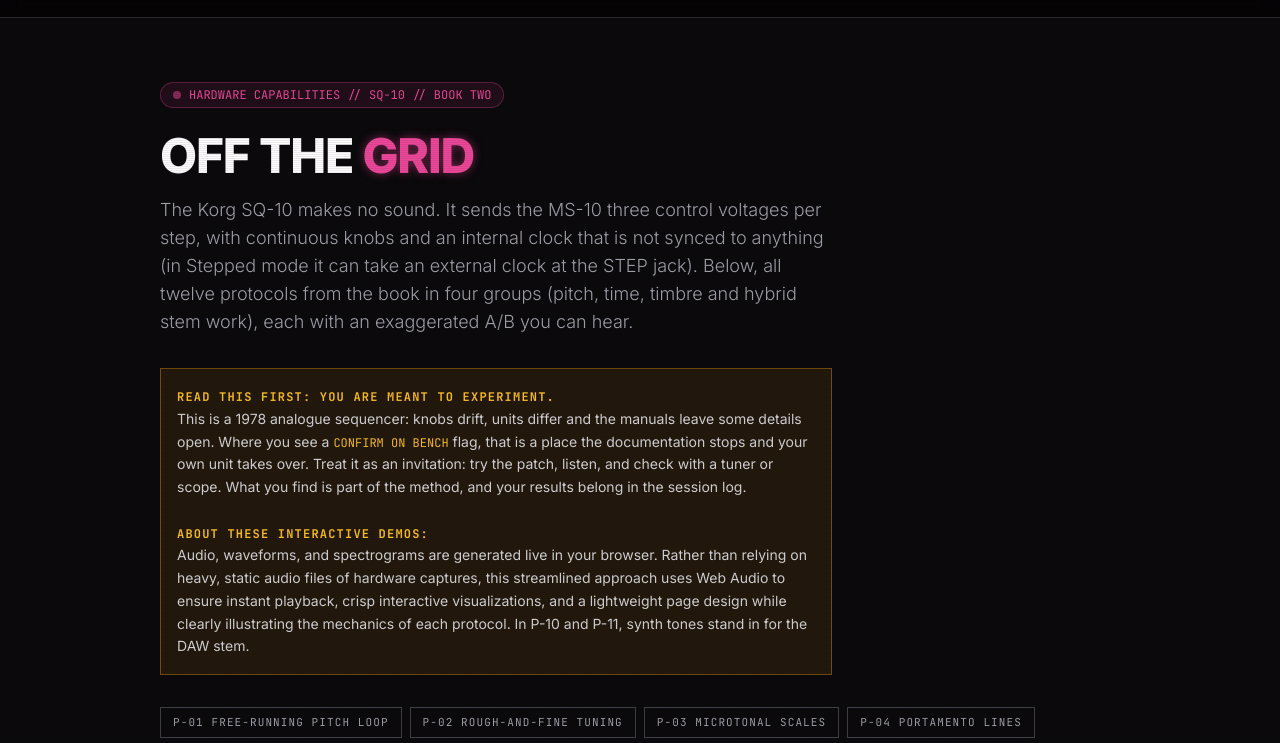
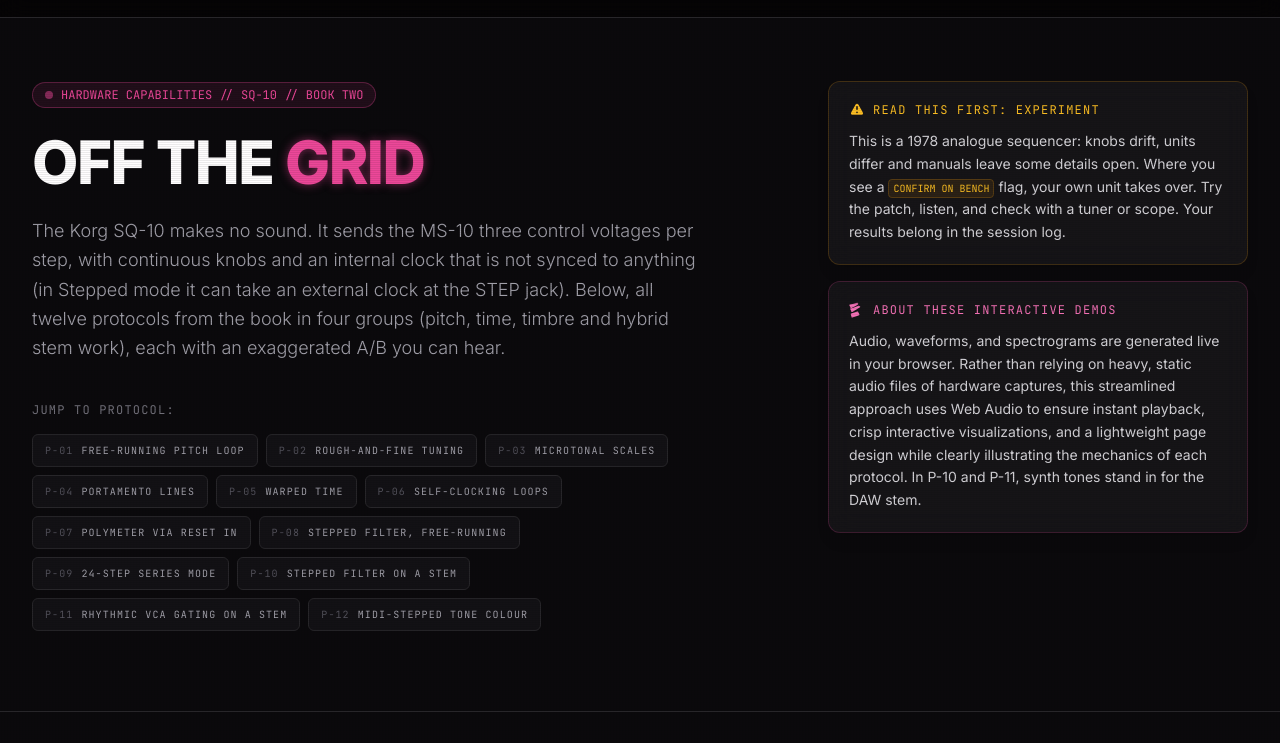
Before and after one commit to josev2046/VOLTAGE-WAVE, a plain HTML site: page off_the_grid.html in a window 1280 px wide. Shown: the part 47-790 px from the top of the page. Drawn offline with nearby package versions, Linux system fonts and the light colour scheme.

Commit message:
Update off_the_grid.html

```diff
--- a/off_the_grid.html
+++ b/off_the_grid.html
@@ -29,22 +29,51 @@
 <a href="index.html" class="font-mono text-sm text-zinc-400 hover:text-pink-500 transition-colors">← RETURN</a>
 </div></div></nav>
 
-<section class="relative pt-32 pb-16 overflow-hidden border-b border-zinc-800 bg-[#0a0a0c]">
+<section class="relative pt-32 pb-20 overflow-hidden border-b border-zinc-800 bg-[#0a0a0c]">
 <div class="absolute inset-0 bg-synth-grid pointer-events-none [mask-image:linear-gradient(to_bottom,white,transparent)] -z-10"></div>
-<div class="max-w-5xl mx-auto px-4 sm:px-6 lg:px-8 relative z-10">
-<div class="inline-flex items-center gap-2 px-3 py-1 rounded-full border border-pink-500/30 bg-pink-500/10 text-pink-500 font-mono text-xs mb-6"><span class="w-2 h-2 rounded-full bg-pink-500 animate-pulse"></span>HARDWARE CAPABILITIES // SQ-10 // BOOK TWO</div>
-<h1 class="text-4xl sm:text-5xl font-extrabold text-white tracking-tight mb-4 uppercase">Off the <span class="text-pink-500 glow-text">Grid</span></h1>
-<p class="text-lg text-zinc-400 max-w-2xl font-light mb-8">The Korg SQ-10 makes no sound. It sends the MS-10 three control voltages per step, with continuous knobs and an internal clock that is not synced to anything (in Stepped mode it can take an external clock at the STEP jack). Below, all twelve protocols from the book in four groups (pitch, time, timbre and hybrid stem work), each with an exaggerated A/B you can hear.</p>
+<div class="max-w-7xl mx-auto px-4 sm:px-6 lg:px-8 relative z-10 flex flex-col lg:flex-row gap-12 lg:items-start">
 
-<div class="max-w-2xl border border-amber-500/40 bg-amber-500/10 px-4 py-4 mb-8 text-sm text-zinc-300 leading-relaxed">
-  <strong class="text-amber-400 font-mono uppercase tracking-widest text-xs">Read this first: you are meant to experiment.</strong><br>
-  This is a 1978 analogue sequencer: knobs drift, units differ and the manuals leave some details open. Where you see a <span class="font-mono text-amber-400 text-xs uppercase">Confirm on bench</span> flag, that is a place the documentation stops and your own unit takes over. Treat it as an invitation: try the patch, listen, and check with a tuner or scope. What you find is part of the method, and your results belong in the session log.<br><br>
-  <strong class="text-amber-400 font-mono uppercase tracking-widest text-xs">About these interactive demos:</strong><br>
-  Audio, waveforms, and spectrograms are generated live in your browser. Rather than relying on heavy, static audio files of hardware captures, this streamlined approach uses Web Audio to ensure instant playback, crisp interactive visualizations, and a lightweight page design while clearly illustrating the mechanics of each protocol. In P-10 and P-11, synth tones stand in for the DAW stem.
+  <!-- Left Column: Title & Nav -->
+  <div class="flex-1">
+    <div class="inline-flex items-center gap-2 px-3 py-1 rounded-full border border-pink-500/30 bg-pink-500/10 text-pink-500 font-mono text-xs mb-6">
+      <span class="w-2 h-2 rounded-full bg-pink-500 animate-pulse"></span>HARDWARE CAPABILITIES // SQ-10 // BOOK TWO
+    </div>
+    <h1 class="text-4xl sm:text-5xl lg:text-6xl font-extrabold text-white tracking-tight mb-6 uppercase">Off the <span class="text-pink-500 glow-text">Grid</span></h1>
+    <p class="text-lg text-zinc-400 font-light mb-10 leading-relaxed max-w-2xl">
+      The Korg SQ-10 makes no sound. It sends the MS-10 three control voltages per step, with continuous knobs and an internal clock that is not synced to anything (in Stepped mode it can take an external clock at the STEP jack). Below, all twelve protocols from the book in four groups (pitch, time, timbre and hybrid stem work), each with an exaggerated A/B you can hear.
+    </p>
+
+    <div class="mb-4 font-mono text-xs text-zinc-500 uppercase tracking-widest">Jump to Protocol:</div>
+    <nav id="jump" class="flex flex-wrap gap-2 font-mono text-[11px] uppercase tracking-widest max-w-2xl"></nav>
+  </div>
+
+  <!-- Right Column: Operator Notes -->
+  <div class="lg:w-[420px] flex-shrink-0 flex flex-col gap-4 relative z-20">
+    <!-- Hardware Note -->
+    <div class="bg-zinc-900/80 backdrop-blur-md border border-amber-500/20 rounded-xl p-5 shadow-lg">
+      <h3 class="text-amber-400 font-mono uppercase tracking-widest text-xs mb-3 flex items-center gap-2">
+        <svg xmlns="http://www.w3.org/2000/svg" class="h-4 w-4" viewBox="0 0 20 20" fill="currentColor"><path fill-rule="evenodd" d="M8.257 3.099c.765-1.36 2.722-1.36 3.486 0l5.58 9.92c.75 1.334-.213 2.98-1.742 2.98H4.42c-1.53 0-2.493-1.646-1.743-2.98l5.58-9.92zM11 13a1 1 0 11-2 0 1 1 0 012 0zm-1-8a1 1 0 00-1 1v3a1 1 0 002 0V6a1 1 0 00-1-1z" clip-rule="evenodd" /></svg>
+        Read this first: Experiment
+      </h3>
+      <p class="text-sm text-zinc-300 leading-relaxed">
+        This is a 1978 analogue sequencer: knobs drift, units differ and manuals leave some details open. Where you see a <span class="font-mono text-amber-400 text-[10px] uppercase bg-amber-500/10 px-1 py-0.5 rounded border border-amber-500/20">Confirm on bench</span> flag, your own unit takes over. Try the patch, listen, and check with a tuner or scope. Your results belong in the session log.
+      </p>
+    </div>
+
+    <!-- Web Audio Note -->
+    <div class="bg-zinc-900/80 backdrop-blur-md border border-pink-500/20 rounded-xl p-5 shadow-lg">
+      <h3 class="text-pink-400 font-mono uppercase tracking-widest text-xs mb-3 flex items-center gap-2">
+        <svg xmlns="http://www.w3.org/2000/svg" class="h-4 w-4" viewBox="0 0 20 20" fill="currentColor"><path fill-rule="evenodd" d="M11.3 1.046A120.153 120.153 0 011.05 3.28a.75.75 0 00-.5 1.08l1.378 2.893a.75.75 0 001.077.29 118.847 118.847 0 008.204-4.57.75.75 0 00-.18-1.363l-1.32-.482a.75.75 0 00-.51-.044zm-6.2 6.643a.75.75 0 00-.63-.255 119.5 119.5 0 00-2.316.326.75.75 0 00-.582 1.079l1.455 3.197a.75.75 0 001.034.34 117.85 117.85 0 009.68-5.748.75.75 0 00-.166-1.353l-1.423-.518a.75.75 0 00-.53.003L4.103 7.689zM2.85 14.512a.75.75 0 00-.568.966l.847 3.39A.75.75 0 004 19.5a119.23 119.23 0 008.575-3.033.75.75 0 00.375-1.112l-1.611-3.22a.75.75 0 00-.916-.328 116.711 116.711 0 00-7.573 2.705z" clip-rule="evenodd" /></svg>
+        About these interactive demos
+      </h3>
+      <p class="text-sm text-zinc-300 leading-relaxed">
+        Audio, waveforms, and spectrograms are generated live in your browser. Rather than relying on heavy, static audio files of hardware captures, this streamlined approach uses Web Audio to ensure instant playback, crisp interactive visualizations, and a lightweight page design while clearly illustrating the mechanics of each protocol. In P-10 and P-11, synth tones stand in for the DAW stem.
+      </p>
+    </div>
+  </div>
+
 </div>
-
-<nav id="jump" class="flex flex-wrap gap-2 font-mono text-[11px] uppercase tracking-widest"></nav>
-</div></section>
+</section>
 
 <main id="protocols"></main>
 
@@ -208,7 +237,7 @@
  const cv=(c,l)=>`<canvas style="position:absolute;inset:0;width:100%;height:100%" class="${c} pointer-events-none" data-type="${p.type}" data-wet="${wet}"></canvas><div class="playhead absolute top-0 bottom-0 w-[2px] ${ph} z-20 pointer-events-none" data-c="${c}" style="left:0;display:none"></div><div class="absolute top-2 left-2 text-[9px] font-mono text-zinc-400 z-10 bg-black/50 px-1 pointer-events-none">${l}</div>`;
  return`<div class="flex flex-col gap-4">
  <div class="analysis-card border p-4 rounded flex flex-col" style="border-color:${b}">
-  <div class="relative bg-black border w-full mb-4 overflow-hidden" style="border-color:${b};height:144px">${cv('waveform',d[0].toUpperCase())}</div>
+  <div class="relative bg-black border w-full mb-4 overflow-hidden rounded" style="border-color:${b};height:144px">${cv('waveform',d[0].toUpperCase())}</div>
   <h3 class="font-mono text-sm font-bold ${k} uppercase tracking-widest mb-2">${wet?'Hardware Return':'Reference'}</h3>
   <p class="text-xs text-zinc-500 leading-relaxed mb-6">${d[1]}</p>
   <div class="mt-auto flex items-center border-t pt-4" style="border-color:${b}">
@@ -220,25 +249,61 @@
   </div>
  </div>
  <div class="analysis-card border p-4 rounded" style="border-color:${b}">
-  <div class="relative bg-black border w-full mb-4 overflow-hidden" style="border-color:${b};height:192px">${cv('spectrogram',(wet?'HARDWARE':'REFERENCE')+' SPECTROGRAM')}</div>
+  <div class="relative bg-black border w-full mb-4 overflow-hidden rounded" style="border-color:${b};height:192px">${cv('spectrogram',(wet?'HARDWARE':'REFERENCE')+' SPECTROGRAM')}</div>
   <p class="text-xs text-zinc-500 leading-relaxed">${d[2]}</p>
  </div></div>`;
 }
 
 document.getElementById('protocols').innerHTML=P.map((p,i)=>`
 <section id="${p.id}" class="py-20 border-b border-zinc-800 ${i%2?'bg-zinc-900':'bg-[#0a0a0c]'} scroll-mt-16 relative z-10">
- <div class="max-w-5xl mx-auto px-4 sm:px-6 lg:px-8">
-  <div class="flex items-center gap-3 mb-2"><span class="text-pink-500 font-mono font-bold text-xl">P-${p.n}</span><h2 class="text-2xl font-bold text-white uppercase tracking-wide">${p.title}</h2></div>
-  <div class="flex flex-wrap gap-2 font-mono text-[10px] uppercase tracking-widest mb-5"><span class="border border-zinc-600 text-zinc-300 px-2 py-1">${p.g}</span><span class="border border-zinc-700 text-zinc-500 px-2 py-1">Hardware: Korg SQ-10</span><span class="border border-pink-500/30 bg-pink-500/10 text-pink-400 px-2 py-1">${p.chip}</span>${p.bench?'<span class="border border-amber-500/40 bg-amber-500/10 text-amber-400 px-2 py-1">Confirm on bench</span>':''}</div>
-  <p class="text-zinc-400 text-sm max-w-3xl leading-relaxed mb-2"><strong>Engineer notes:</strong> ${p.notes}</p>
-  ${p.bench?`<p class="text-amber-500/80 text-xs max-w-3xl mb-2">${p.bench}</p>`:''}
-  <div class="w-full bg-[#0a0a0c] border border-zinc-800 rounded-sm my-8 overflow-hidden"><div class="bg-zinc-900 border-b border-zinc-800 px-4 py-2 font-mono text-[10px] text-zinc-400 tracking-widest uppercase">Routing schematic // P-${p.n}</div><div class="p-4 overflow-x-auto">${schem(p)}</div></div>
-  <div class="grid grid-cols-1 md:grid-cols-2 gap-4">${col(p,false)}${col(p,true)}</div>
-  <p class="mt-6 text-sm text-zinc-400 max-w-3xl border-l-2 border-pink-500/60 pl-4"><strong class="text-white">What to check.</strong> ${p.check}</p>
+ <div class="max-w-7xl mx-auto px-4 sm:px-6 lg:px-8">
+  <div class="flex flex-col lg:flex-row gap-12">
+    <!-- Left: Info & Schematic -->
+    <div class="lg:w-1/3 flex-shrink-0 flex flex-col">
+      <div class="flex items-center gap-3 mb-2">
+        <span class="text-pink-500 font-mono font-bold text-xl">P-${p.n}</span>
+        <h2 class="text-2xl font-bold text-white uppercase tracking-wide">${p.title}</h2>
+      </div>
+      <div class="flex flex-wrap gap-2 font-mono text-[10px] uppercase tracking-widest mb-6">
+        <span class="border border-zinc-700 bg-zinc-800/50 text-zinc-400 px-2 py-1 rounded">${p.g}</span>
+        <span class="border border-pink-500/30 bg-pink-500/10 text-pink-400 px-2 py-1 rounded">${p.chip}</span>
+        ${p.bench?'<span class="border border-amber-500/40 bg-amber-500/10 text-amber-400 px-2 py-1 rounded">Confirm on bench</span>':''}
+      </div>
+      <p class="text-zinc-400 text-sm leading-relaxed mb-4"><strong>Engineer notes:</strong> ${p.notes}</p>
+      ${p.bench?`<p class="text-amber-500/80 text-xs mb-8 border-l-2 border-amber-500/50 pl-3">${p.bench}</p>`:''}
+
+      <div class="mt-auto hidden lg:block">
+         <p class="text-sm text-zinc-400 border-l-2 border-pink-500/60 pl-4"><strong class="text-white block mb-1">What to check.</strong> ${p.check}</p>
+      </div>
+    </div>
+
+    <!-- Right: Visuals & Audio -->
+    <div class="lg:w-2/3 flex-shrink-0">
+      <div class="w-full bg-[#0a0a0c] border border-zinc-800 rounded mb-8 overflow-hidden">
+        <div class="bg-zinc-900/50 border-b border-zinc-800 px-4 py-2 font-mono text-[10px] text-zinc-400 tracking-widest uppercase flex items-center justify-between">
+          <span>Routing schematic // P-${p.n}</span>
+          <span class="text-zinc-600">SQ-10 / MS-10</span>
+        </div>
+        <div class="p-4 overflow-x-auto">${schem(p)}</div>
+      </div>
+      <div class="grid grid-cols-1 md:grid-cols-2 gap-4">
+        ${col(p,false)}
+        ${col(p,true)}
+      </div>
+
+      <!-- Mobile check notes -->
+      <div class="mt-8 lg:hidden block">
+         <p class="text-sm text-zinc-400 border-l-2 border-pink-500/60 pl-4"><strong class="text-white block mb-1">What to check.</strong> ${p.check}</p>
+      </div>
+    </div>
+  </div>
  </div>
 </section>`).join('');
 
-document.getElementById('jump').innerHTML=P.map(p=>`<a href="#${p.id}" class="border border-zinc-700 px-3 py-1.5 text-zinc-400 hover:text-pink-500 hover:border-pink-500/50 transition-colors relative z-10">P-${p.n} ${p.title}</a>`).join('');
+document.getElementById('jump').innerHTML=P.map(p=>`
+<a href="#${p.id}" class="flex items-center gap-2 bg-zinc-900/60 border border-zinc-800 rounded-md px-3 py-2 text-[10px] text-zinc-400 hover:text-pink-400 hover:border-pink-500/40 hover:bg-pink-500/5 transition-all relative z-10 group">
+  <span class="text-zinc-600 group-hover:text-pink-500/60">P-${p.n}</span> ${p.title}
+</a>`).join('');
 
 /* ---------- VISUALS ---------- */
 const WET_C='236,72,153',DRY_C='0,188,212';
```
